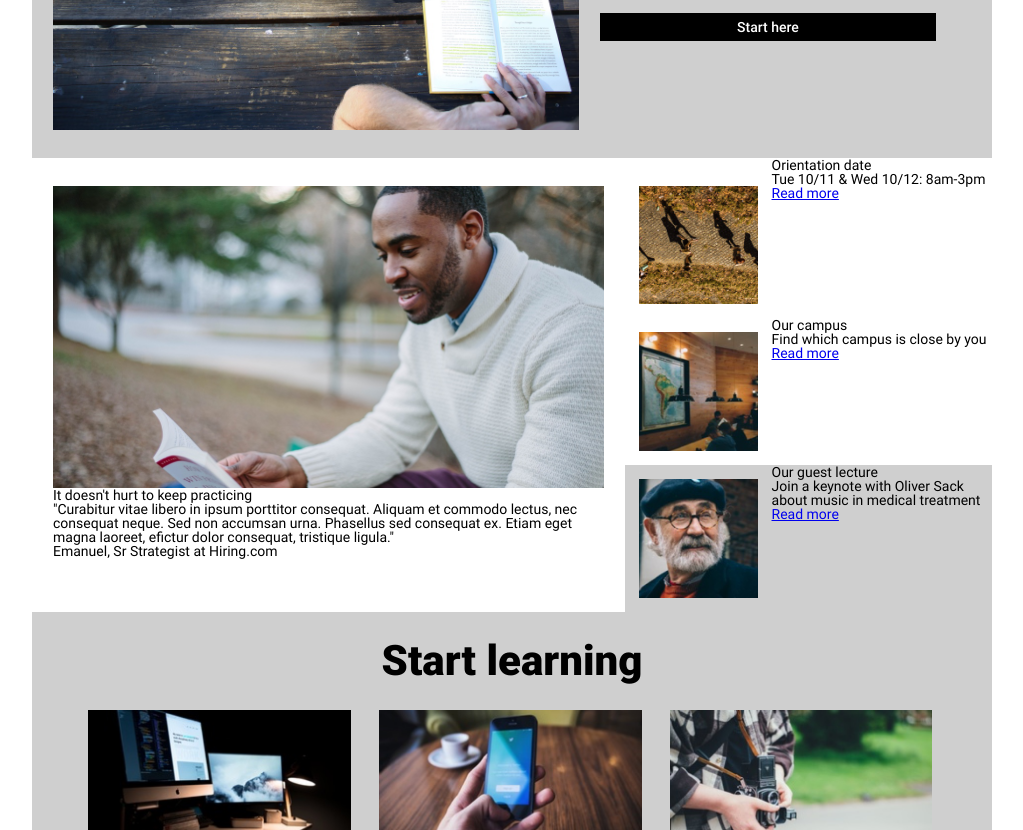
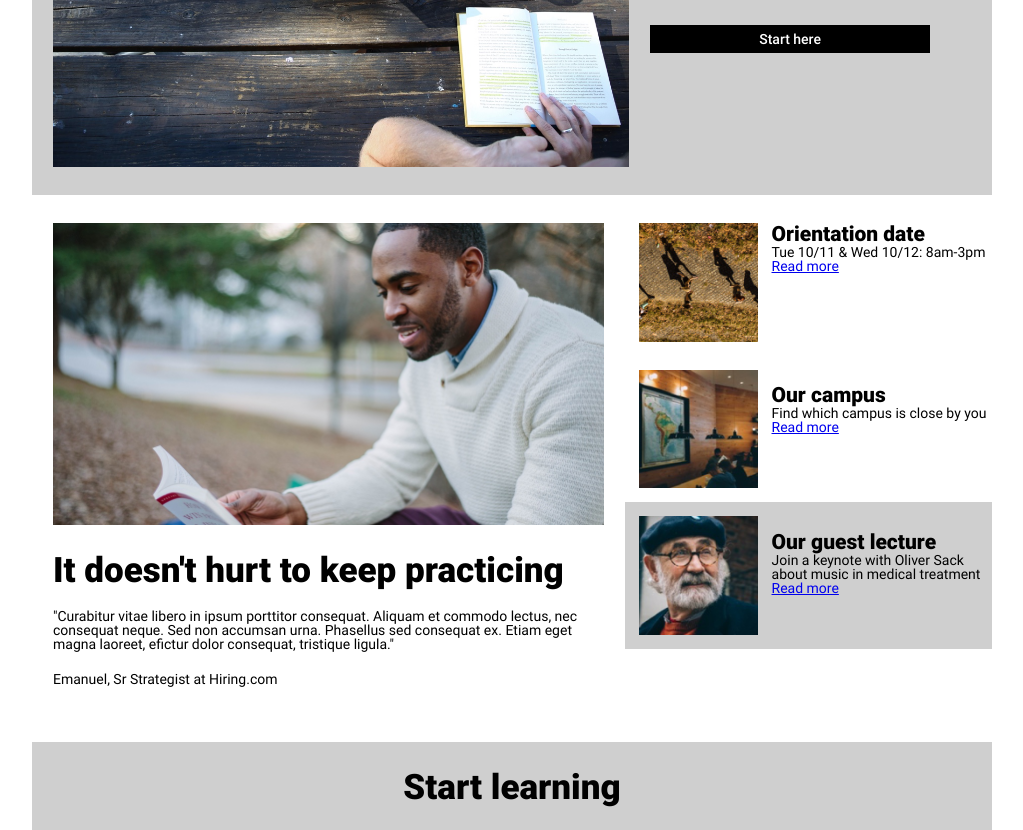
Before and after one commit to hakkar0217/Colmar_Academy, a plain HTML site: page index.html in a window 1280 px wide. Shown: the part 343-1173 px from the top of the page, without its empty margins (128-1151 px from the left). Drawn offline with Linux system fonts and the light colour scheme.

Commit message:
Lite mer fix

```diff
--- a/index.html
+++ b/index.html
@@ -60,8 +60,8 @@
 				<img src="resources/images/information-main.jpg" alt="Studying man" />
 			</div>
 			<div>
-				<h2>It doesn't hurt to keep practicing</h2>
-				<p>"Curabitur vitae libero in ipsum porttitor consequat. Aliquam et commodo lectus, nec consequat neque. Sed non accumsan urna. Phasellus sed consequat ex. Etiam eget magna laoreet, efictur dolor consequat, tristique ligula."</p>
+				<h1>It doesn't hurt to keep practicing</h1>
+				<span>"Curabitur vitae libero in ipsum porttitor consequat. Aliquam et commodo lectus, nec consequat neque. Sed non accumsan urna. Phasellus sed consequat ex. Etiam eget magna laoreet, efictur dolor consequat, tristique ligula."</span>
 				<p id="last">Emanuel, Sr Strategist at Hiring.com</p>
 			</div>
 		</div>
--- a/resources/css/style.css
+++ b/resources/css/style.css
@@ -53,9 +53,21 @@ html {
 }
 
 h1 {
-    font-size: 3rem;
+    font-size: 2.5rem;
     font-weight: 900;
 }
+
+h2 {
+    font-size: 1.5rem;
+    font-weight: 900;
+}
+
+h3 {
+    font-size: 1rem;
+    font-weight: 900;
+}
+
+
 
 /* Header section */
 
@@ -147,7 +159,7 @@ nav li {
     justify-content: center;
     color: black;
     margin: 10% 0 10% 0;
-	max-width: 28rem;
+	max-width: 24rem;
 }
 
 .bannertext p {
@@ -212,9 +224,12 @@ nav li {
 
 .practicing h1 {
     margin-top: 2rem;
+    margin-bottom: 1.5rem;
 }
-practicing p {
-    margin-top: 1.5rem;
+
+.practicing p {
+    padding-top: 1.5rem;
+    padding-bottom: 2rem;
 }
 
 .events {
@@ -248,6 +263,7 @@ practicing p {
 .infotext {
     flex-direction: column;
     width: 65%;
+    padding-top: 8%;
 }
 
 @media only screen and (max-width: 450px) {
```
